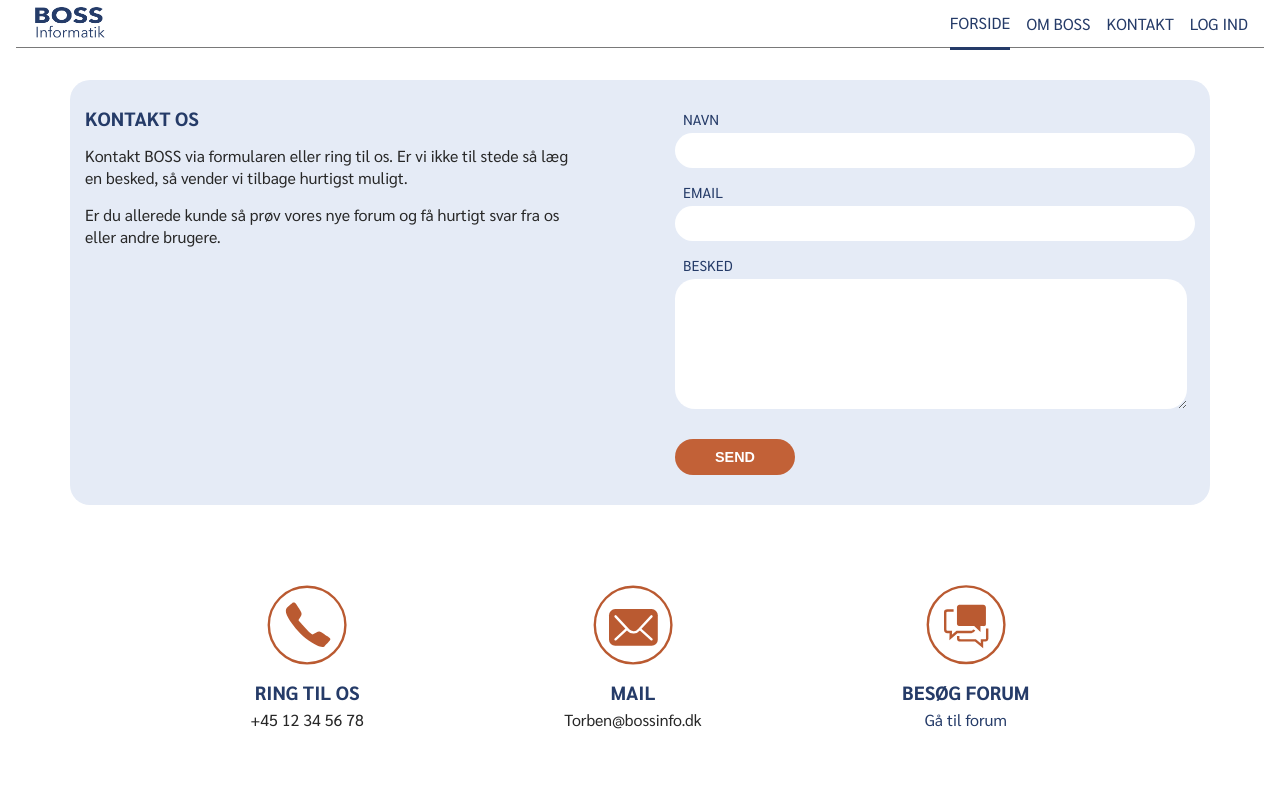
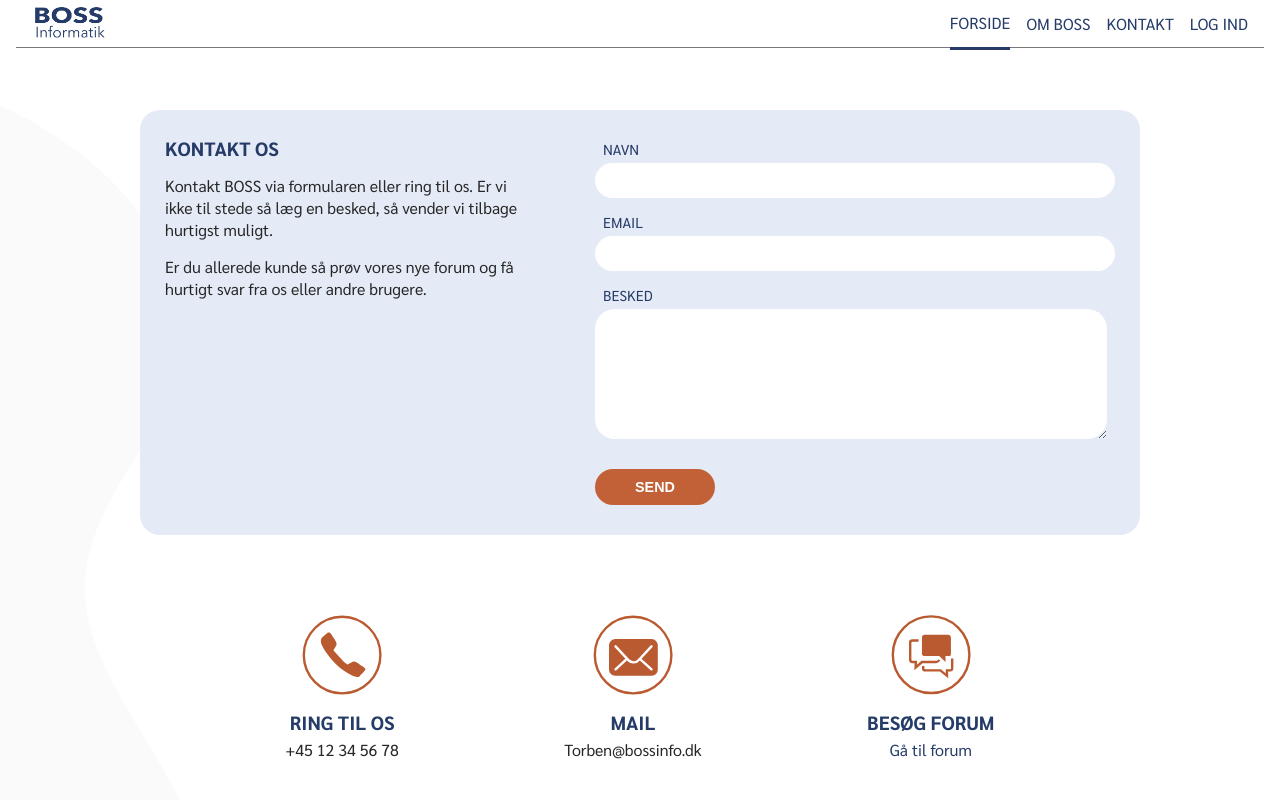
Before and after one commit to sand4570/BOSS, a React (Vite) app: page /contact in a window 1280 px wide. Shown: the top 800 px of the page. Built offline with nearby package versions, Linux system fonts and the light colour scheme.

Commit message:
form added to contact page

```diff
--- a/src/pages/Contact/index.jsx
+++ b/src/pages/Contact/index.jsx
@@ -2,9 +2,11 @@ import React from 'react'
 import PrimaryButton from '../../components/PrimaryButton'
 import './style.scss'
 
-const About = () => {
+const Contact = () => {
     return(
     <>
+    <img id='form' src='/form6.svg'></img>
+    <main>
         <section id='form_section'>
             <div>
                 <h2>Kontakt os</h2>
@@ -44,9 +46,10 @@ const About = () => {
                 <a href='#'>Gå til forum</a>
             </div>
         </section>
+    </main>
     </>
     )
 
 }
 
-export default About
+export default Contact
--- a/src/pages/Contact/style.scss
+++ b/src/pages/Contact/style.scss
@@ -1,4 +1,9 @@
 @import "../../sass/base/colors";
+
+#form {
+	display: none;
+}
+
 #form_section {
 	background-color: $rain;
 	padding: 15px;
@@ -40,9 +45,18 @@
 }
 
 @media only screen and (min-width: 800px) {
+	#form {
+		display: inline-block;
+		position: absolute;
+		height: 83vw;
+		left: -5vw;
+		z-index: -2;
+		top: 5vw;
+	}
 	#form_section {
 		display: flex;
-		gap: 90px;
+		gap: 5vw;
+		padding: 15px 25px;
 		label,
 		textarea {
 			width: 40vw;
```
Also changed, not shown: public/form6.svg (added).
